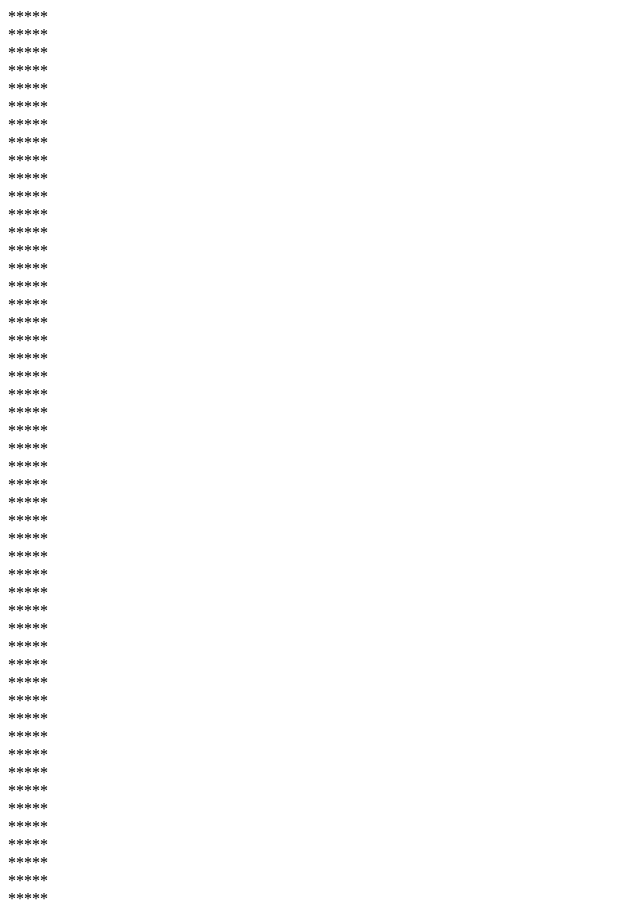
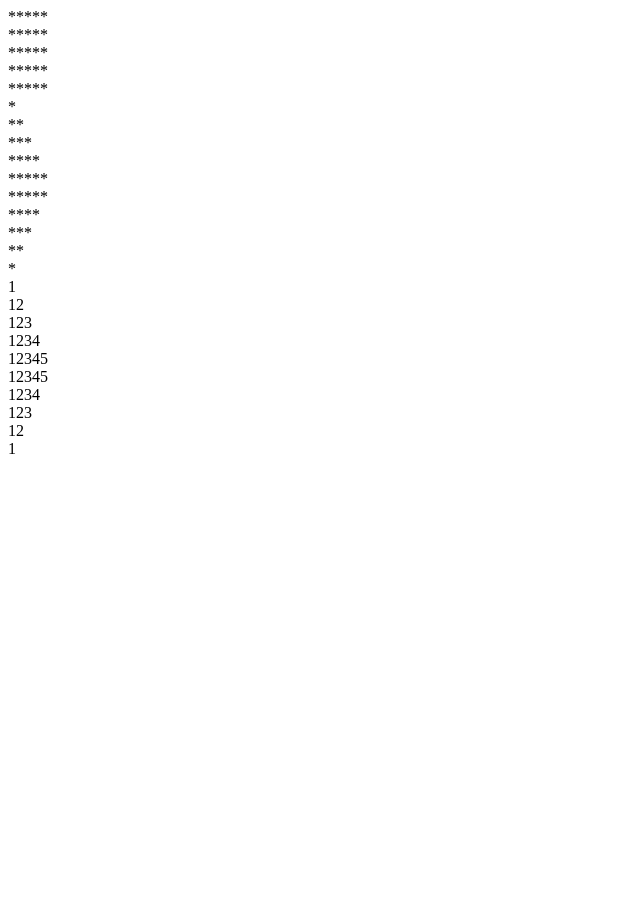
Before and after one commit to marleyDip/Advanced-JavaScript-With-Projects, a plain HTML site: page nestedForLoop.html in a window 1280 px wide. Shown: the whole page, without its empty margins (0-640 px from the left). After the commit the page ends 800 px from the top, so only its background shows below. Drawn offline with Linux system fonts and the light colour scheme.

Commit message:
Entry Control Loop (for, while).

```diff
--- a/nestedForLoop.html
+++ b/nestedForLoop.html
@@ -8,11 +8,69 @@
   <body></body>
   <script>
     // Logic is equal to magic
-    for (let row = 1; row <= 50; row++) {
+
+    // row
+    for (let row = 1; row <= 5; row++) {
+      // column
       for (let r = 1; r <= 5; r++) {
         document.write("*");
       }
       document.write("<br />");
     }
+
+    // Row = outside Loop
+    for (let r = 1; r <= 5; r++) {
+      // Column = inside loop
+      for (let i = 1; i <= r; i++) {
+        document.write("*");
+      }
+      document.write("<br />");
+    }
+
+    for (let r = 5; r >= 1; r--) {
+      for (let i = 1; i <= r; i++) {
+        document.write("*");
+
+        // i continue print * = 5 times bcz i <= r
+
+        // after i = 4 times bcz i <= 4
+
+        // when (row) outside 5 enter inside (column) loop,  then --> r = 5, i = 1
+        // --> r = 5, i = 2
+        // --> r = 5, i = 3
+        // --> r = 5, i = 4
+        // --> r = 5, i = 5
+
+        // execution complete, then execute break// when (row) outside 4 enter inside (column) loop,  then --> r = 4, i = 1
+        // --> r = 4, i = 2
+        // --> r = 4, i = 3
+        // --> r = 4, i = 4
+
+        // --> r = 5, i = 5  x => its not valid bcz i <= r; 5 <= 4; condition false
+
+        // execution complete, then execute break
+
+        // ..... continue too, it comes r = 1, i =1
+      }
+      document.write("<br />");
+    }
+
+    // row
+    for (let row = 1; row <= 5; row++) {
+      // column
+      for (let r = 1; r <= row; r++) {
+        document.write(r);
+      }
+      document.write("<br />");
+    }
+
+    // row
+    for (let row = 5; row >= 1; row--) {
+      // column
+      for (let r = 1; r <= row; r++) {
+        document.write(r);
+      }
+      document.write("<br />");
+    }
   </script>
 </html>
```
Also changed, not shown: for.html (+6 -0 lines).
